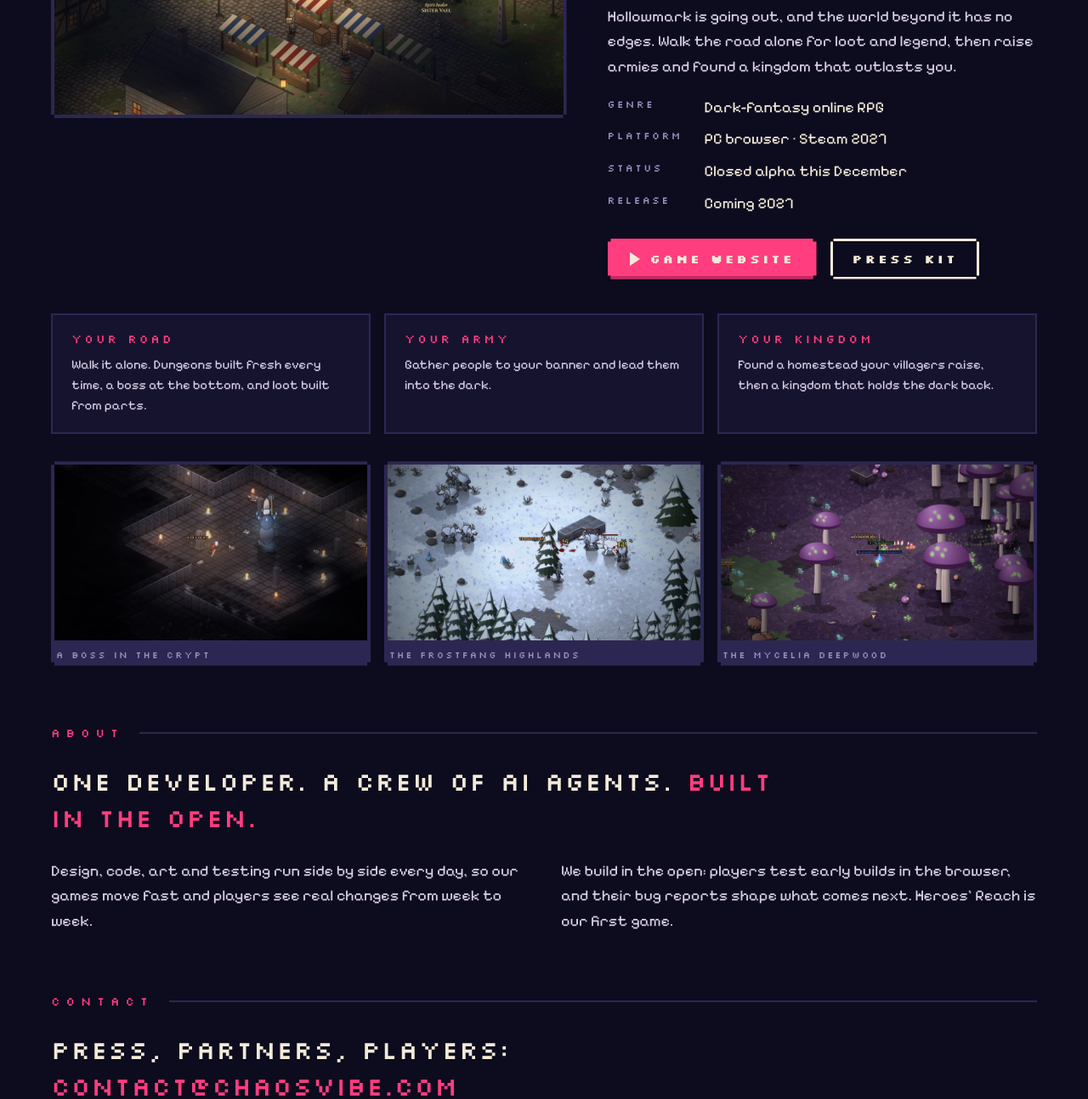
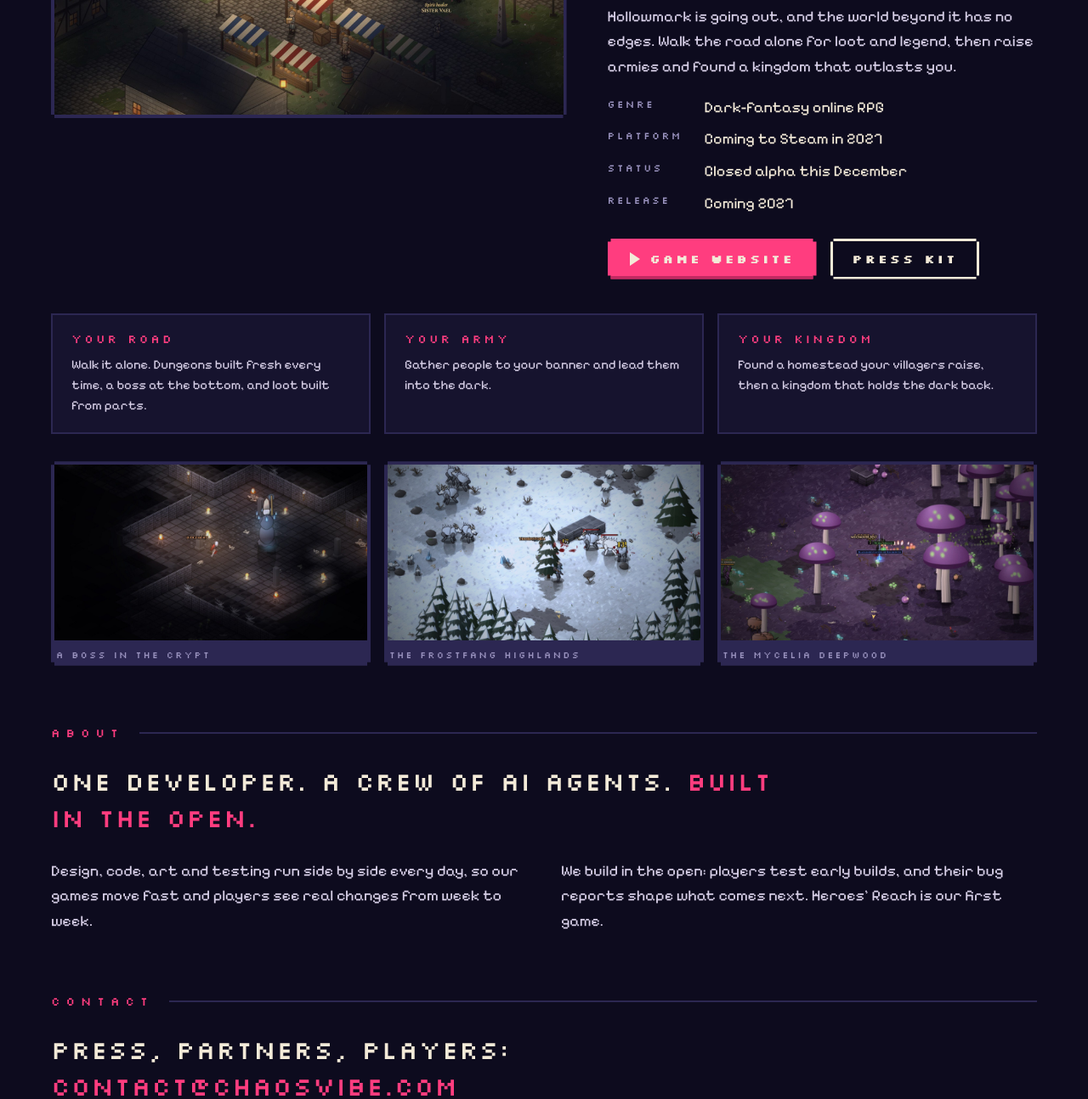
Before and after one commit to jonnyk2/jonnyk2.github.io, a plain HTML site: page index.html in a window 1280 px wide. Shown: the part 1247-2541 px from the top of the page at 85% size. Drawn offline with nearby package versions, Linux system fonts and the light colour scheme; a web font is replaced by a local one.

Commit message:
Studio site: Heroes' Reach platform line says Coming to Steam in 2027
Co-Authored-By: Claude Sonnet 5.5 <noreply@anthropic.com>

```diff
--- a/index.html
+++ b/index.html
@@ -96,7 +96,7 @@
       <p>A vast dark-fantasy online RPG. The last fire in the Hollowmark is going out, and the world beyond it has no edges. Walk the road alone for loot and legend, then raise armies and found a kingdom that outlasts you.</p>
       <dl class="facts">
         <div><dt>Genre</dt><dd>Dark-fantasy online RPG</dd></div>
-        <div><dt>Platform</dt><dd>PC browser · Steam 2027</dd></div>
+        <div><dt>Platform</dt><dd>Coming to Steam in 2027</dd></div>
         <div><dt>Status</dt><dd>Closed alpha this December</dd></div>
         <div><dt>Release</dt><dd>Coming 2027</dd></div>
       </dl>
@@ -123,7 +123,7 @@
   <p class="big">One developer. A crew of AI agents. <b>Built in the open.</b></p>
   <div class="cols">
     <p>Design, code, art and testing run side by side every day, so our games move fast and players see real changes from week to week.</p>
-    <p>We build in the open: players test early builds in the browser, and their bug reports shape what comes next. Heroes' Reach is our first game.</p>
+    <p>We build in the open: players test early builds, and their bug reports shape what comes next. Heroes' Reach is our first game.</p>
   </div>
 </section>
 
```
